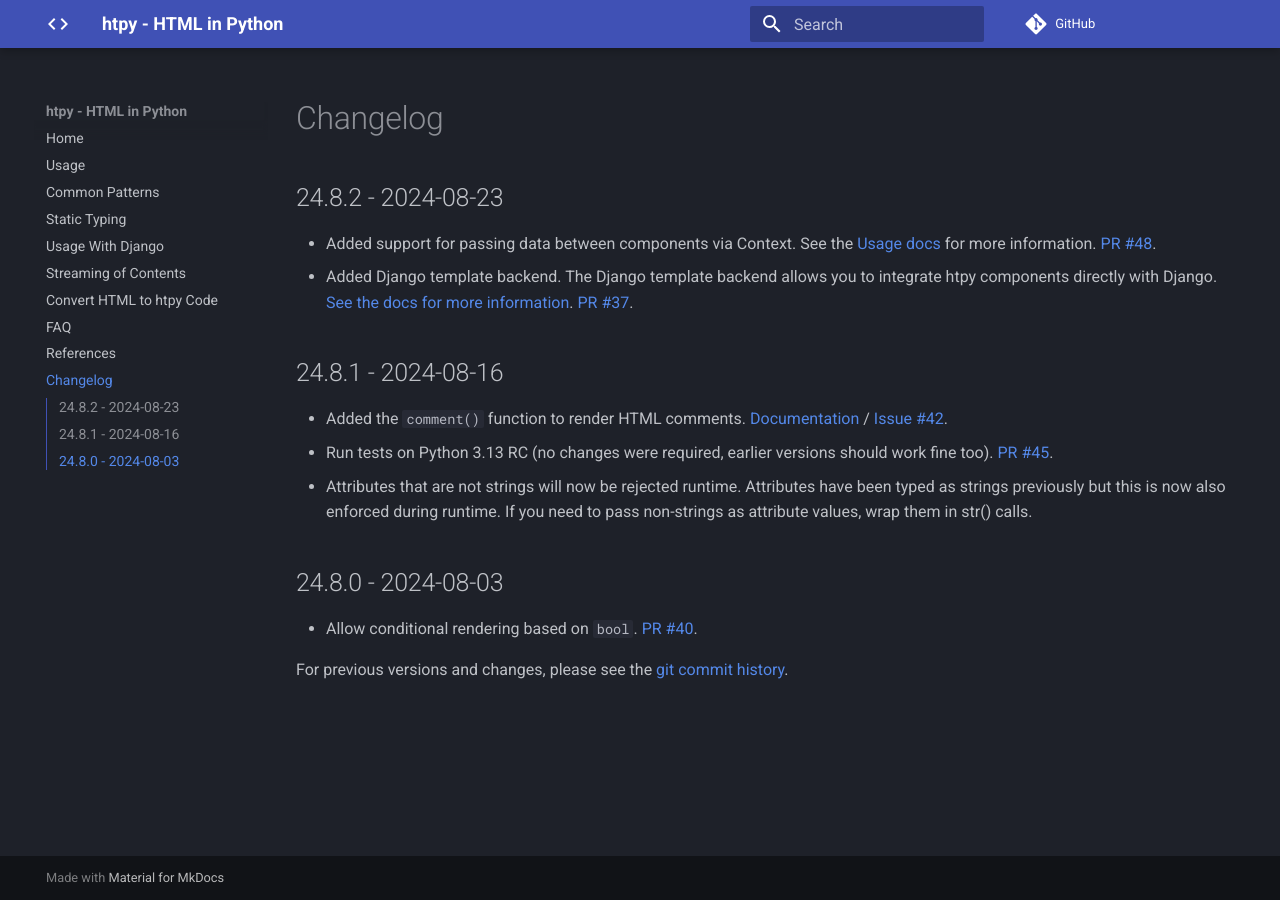
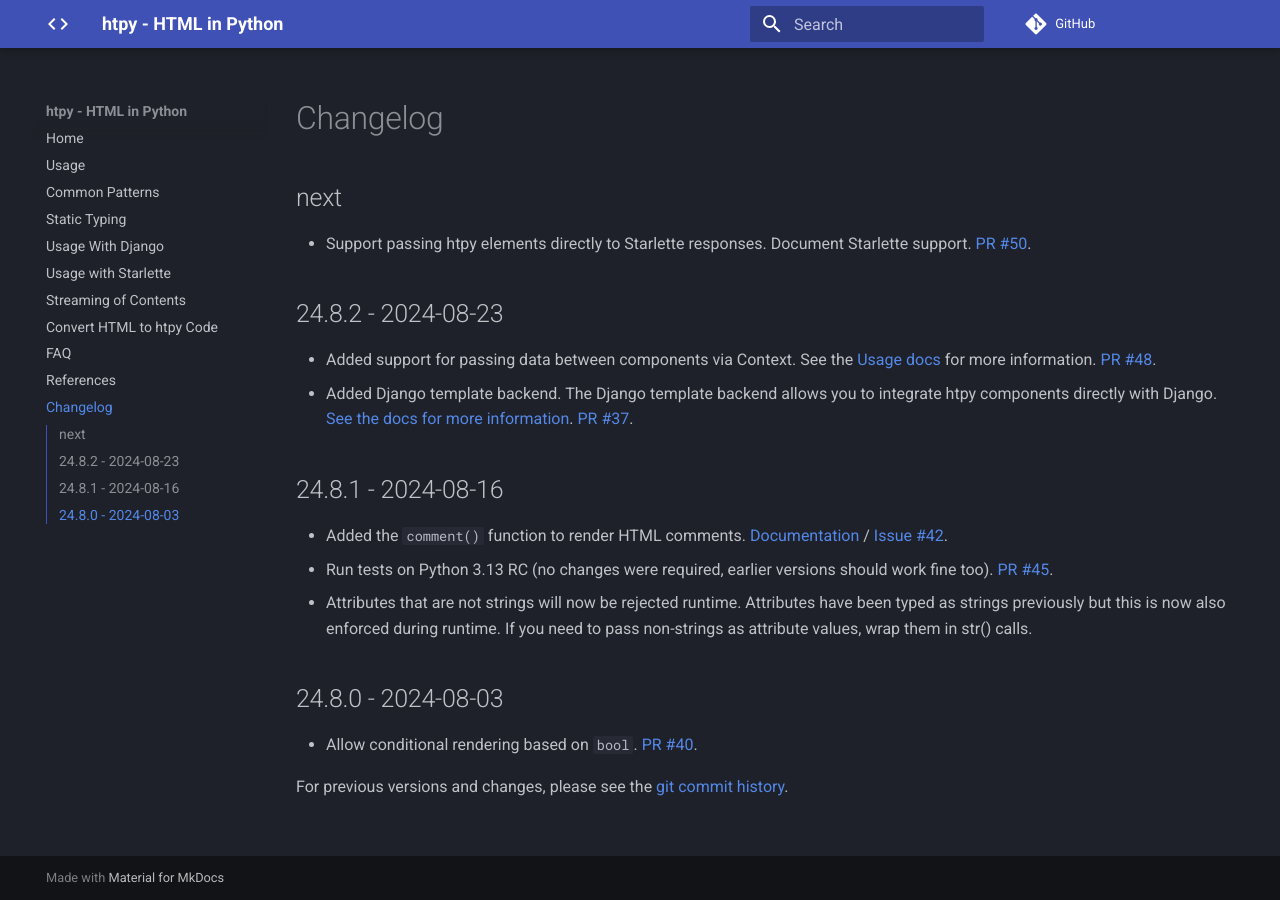
Before and after one commit to pelme/htpy, an MkDocs documentation site: the page built from docs/changelog.md, in a window 1280 px wide. Built offline with MkDocs 1.6.1 and Material for MkDocs 9.7.7, drawn with Linux system fonts in a browser that asks for light colours; comment, search, counter and statistics services are not loaded.

Commit message:
Starlette support.

```diff
--- a/docs/changelog.md
+++ b/docs/changelog.md
@@ -1,4 +1,7 @@
 # Changelog
+
+## next
+- Support passing htpy elements directly to Starlette responses. Document Starlette support. [PR #50](https://github.com/pelme/htpy/pull/50).
 
 ## 24.8.2 - 2024-08-23
 - Added support for passing data between components via Context. See the [Usage
--- a/htpy/__init__.py
+++ b/htpy/__init__.py
@@ -273,6 +273,12 @@
     def __repr__(self) -> str:
         return f"<{self.__class__.__name__} '{self}'>"
 
+    # Allow starlette Response.render to directly render this element without
+    # explicitly casting to str:
+    # https://github.com/encode/starlette/blob/5ed55c441126687106109a3f5e051176f88cd3e6/starlette/responses.py#L44-L49
+    def encode(self, encoding: str = "utf-8", errors: str = "strict") -> bytes:
+        return str(self).encode(encoding, errors)
+
     # Avoid having Django "call" a htpy element that is injected into a
     # template. Setting do_not_call_in_templates will prevent Django from doing
     # an extra call:
--- a/mkdocs.yml
+++ b/mkdocs.yml
@@ -15,6 +15,7 @@
   - common-patterns.md
   - static-typing.md
   - django.md
+  - starlette.md
   - streaming.md
   - html2htpy.md
   - faq.md
--- a/pyproject.toml
+++ b/pyproject.toml
@@ -31,6 +31,8 @@
     "django",
     "django-stubs",
     "jinja2",
+    "starlette",
+    "httpx",
 ]
 optional-dependencies.docs = [
     "mkdocs-material==9.5.12",
```
Also changed, not shown: docs/starlette.md (added, +21 -0 lines), 2 other files.
